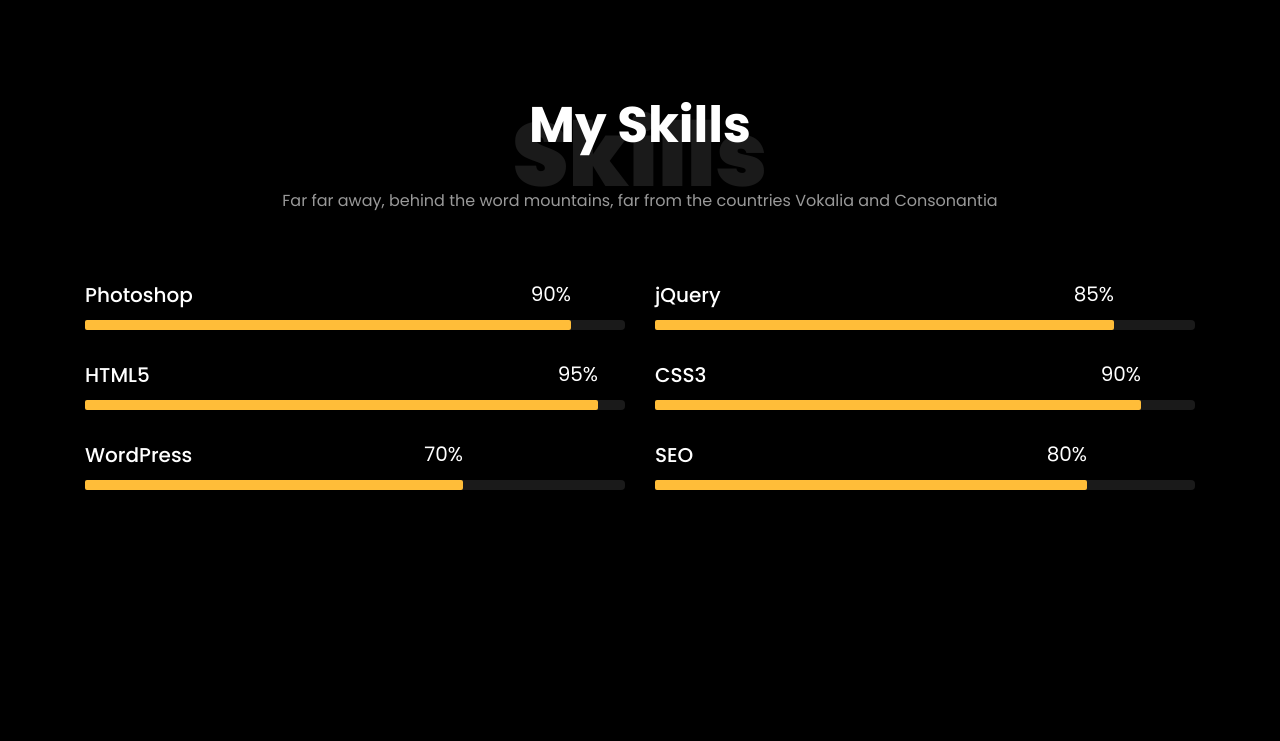
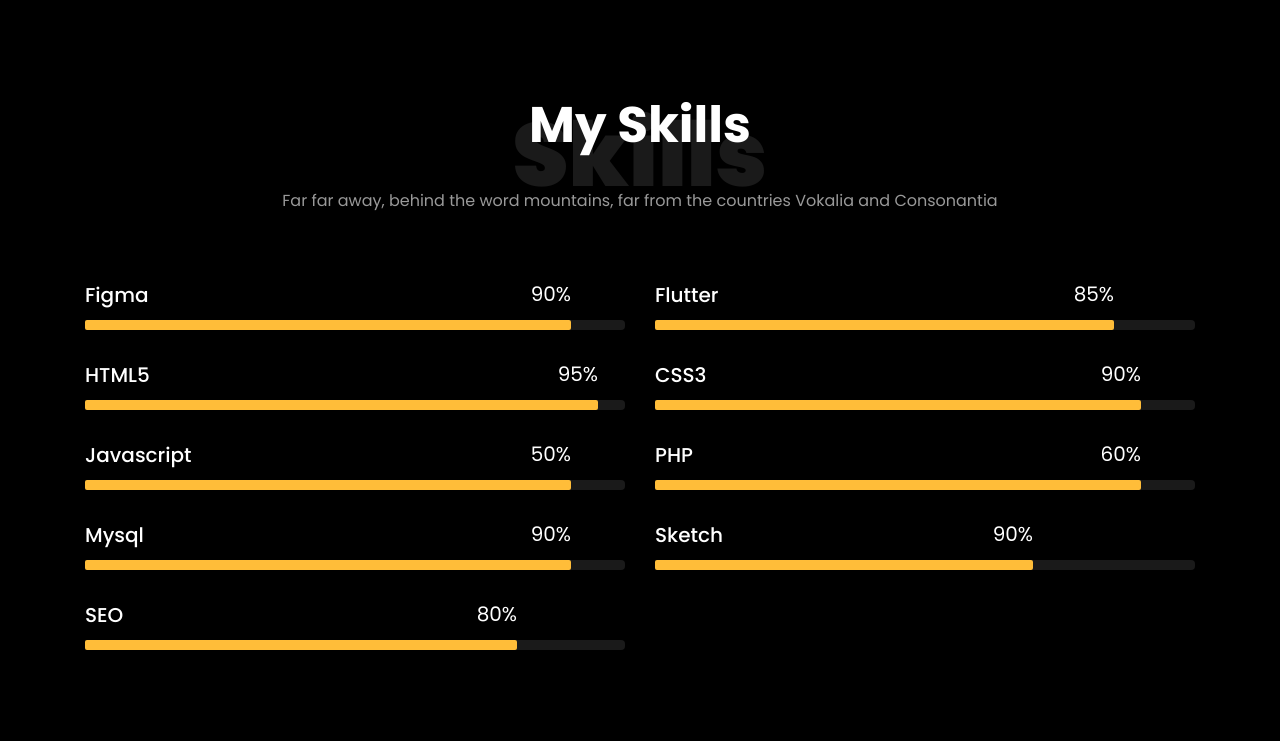
Before and after one commit to Zawadirugenyi/Myprofile, a plain HTML site: page index.html in a window 1280 px wide. Shown: the part 4194-4935 px from the top of the page. Drawn offline with Linux system fonts and the light colour scheme; files whose address does not match are found by name.

Commit message:
skills improvemment

```diff
--- a/index.html
+++ b/index.html
@@ -218,7 +218,7 @@
 								<i class="flaticon-flasks"></i>
 							</span>
 							<div class="desc">
-								<h3 class="mb-5">Phtography</h3>
+								<h3 class="mb-5">Photography</h3>
 							</div>
 						</a>
 					</div>
@@ -280,7 +280,7 @@
 				<div class="row">
 					<div class="col-md-6 animate-box">
 						<div class="progress-wrap ftco-animate">
-							<h3>Photoshop</h3>
+							<h3>Figma</h3>
 							<div class="progress">
 							 	<div class="progress-bar color-1" role="progressbar" aria-valuenow="90"
 							  	aria-valuemin="0" aria-valuemax="100" style="width:90%">
@@ -291,7 +291,7 @@
 					</div>
 					<div class="col-md-6 animate-box">
 						<div class="progress-wrap ftco-animate">
-							<h3>jQuery</h3>
+							<h3>Flutter</h3>
 							<div class="progress">
 							 	<div class="progress-bar color-2" role="progressbar" aria-valuenow="85"
 							  	aria-valuemin="0" aria-valuemax="100" style="width:85%">
@@ -322,13 +322,46 @@
 							</div>
 						</div>
 					</div>
+						<div class="col-md-6 animate-box">
+							<div class="progress-wrap ftco-animate">
+								<h3>Javascript</h3>
+								<div class="progress">
+									<div class="progress-bar color-4" role="progressbar" aria-valuenow="90" aria-valuemin="0"
+										aria-valuemax="100" style="width:90%">
+										<span>50%</span>
+									</div>
+								</div>
+							</div>
+						</div>
+							<div class="col-md-6 animate-box">
+								<div class="progress-wrap ftco-animate">
+									<h3>PHP</h3>
+									<div class="progress">
+										<div class="progress-bar color-4" role="progressbar" aria-valuenow="90" aria-valuemin="0"
+											aria-valuemax="100" style="width:90%">
+											<span>60%</span>
+										</div>
+									</div>
+								</div>
+							</div>
+								<div class="col-md-6 animate-box">
+									<div class="progress-wrap ftco-animate">
+										<h3>Mysql</h3>
+										<div class="progress">
+											<div class="progress-bar color-4" role="progressbar" aria-valuenow="90" aria-valuemin="0"
+												aria-valuemax="100" style="width:90%">
+												<span>90%</span>
+											</div>
+										</div>
+									</div>
+								</div>
 					<div class="col-md-6 animate-box">
 						<div class="progress-wrap ftco-animate">
-							<h3>WordPress</h3>
+							<h3>Sketch</h3>
 							<div class="progress">
 							 	<div class="progress-bar color-5" role="progressbar" aria-valuenow="70"
 							  	aria-valuemin="0" aria-valuemax="100" style="width:70%">
-							    <span>70%</span>
+							    <span>90%</span>
 							  	</div>
 							</div>
 						</div>
```
